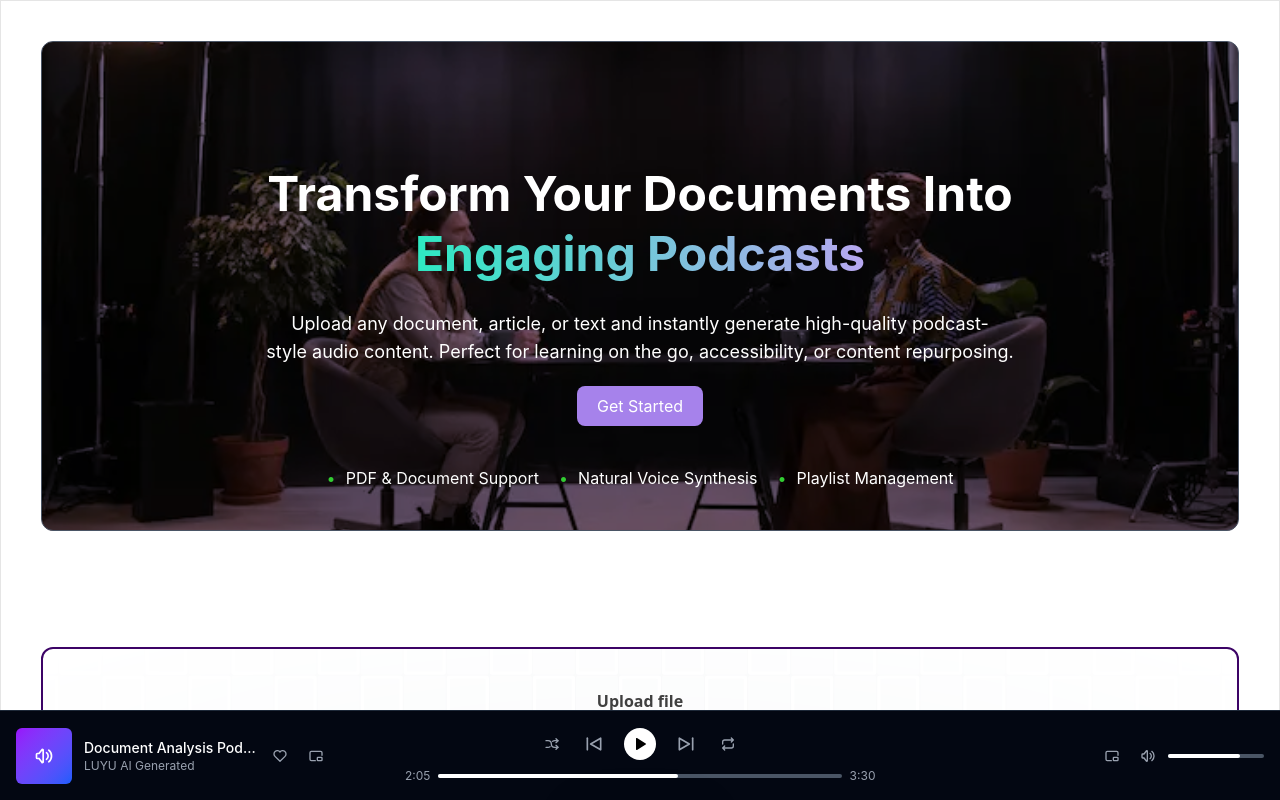
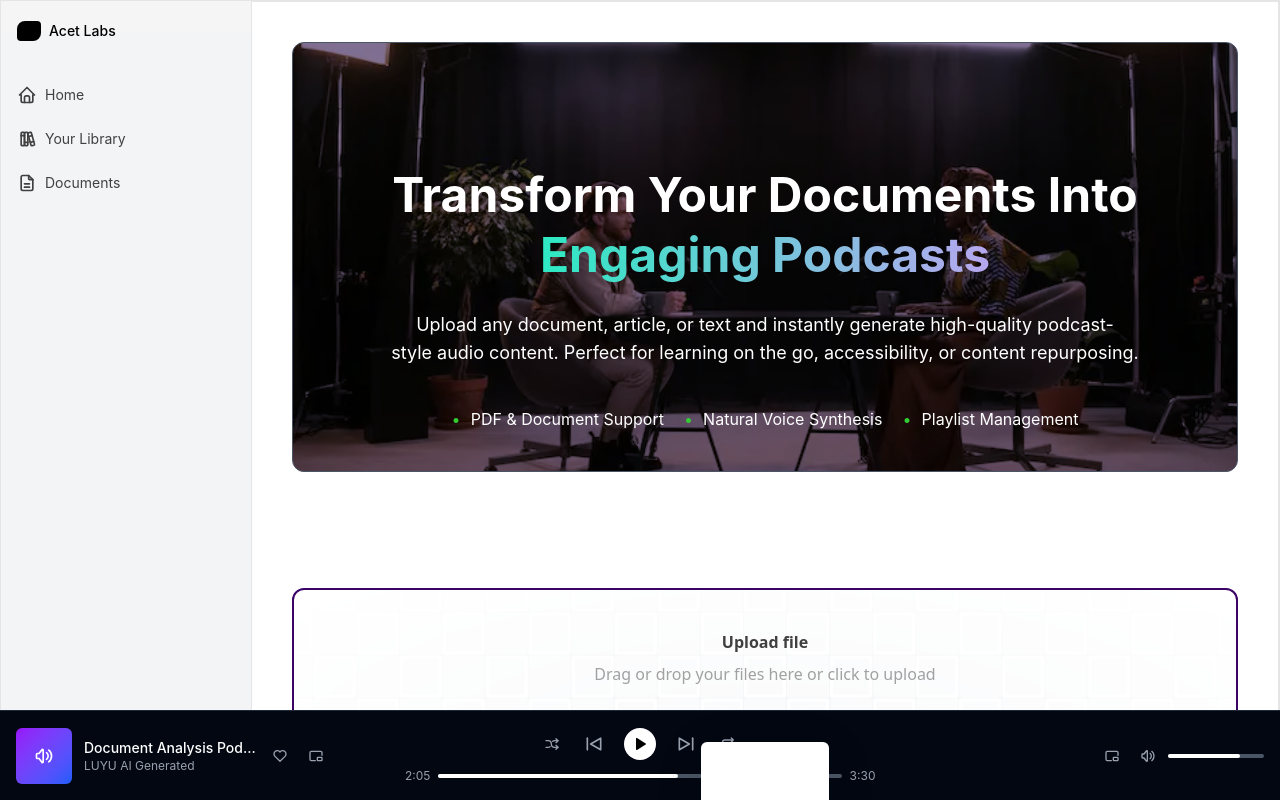
Before and after one commit to liyunze-coding/luyu_frontend, a React (Vite) app: page / in a window 1280 px wide. Shown: the top 800 px of the page. Built offline with nearby package versions, Linux system fonts and the light colour scheme.

Commit message:
added back navbar, send to gen script

```diff
--- a/src/components/home/CreateNewAudio.tsx
+++ b/src/components/home/CreateNewAudio.tsx
@@ -20,7 +20,7 @@ export function CreateNewAudio() {
 				const formData = new FormData();
 				formData.append("file", file);
 
-				const response = await fetch(`${apiUrl}/document/upload`, {
+				const response = await fetch(`${apiUrl}/document/gen-script`, {
 					method: "POST",
 					body: formData,
 				});
--- a/src/components/home/Hero.tsx
+++ b/src/components/home/Hero.tsx
@@ -29,14 +29,6 @@ export function Hero() {
 					learning on the go, accessibility, or content repurposing.
 				</p>
 			</div>
-			<div className="mt-5 flex flex-row gap-5">
-				<button className="bg-primary hover:text-primary cursor-pointer rounded-lg px-5 py-2 text-white transition-colors duration-150 hover:bg-white">
-					Get Started
-				</button>
-				{/* <button className="bg-secondary hover:text-secondary cursor-pointer rounded-lg border border-solid border-gray-600 px-5 py-2 text-white transition-colors duration-150 hover:bg-gray-100">
-					Watch Demo
-				</button> */}
-			</div>
 
 			<ul
 				className={cn(
--- a/src/routes/__root.tsx
+++ b/src/routes/__root.tsx
@@ -2,7 +2,7 @@ import { Outlet, createRootRoute } from "@tanstack/react-router";
 // import { TanStackRouterDevtoolsPanel } from '@tanstack/react-router-devtools'
 // import { TanstackDevtools } from '@tanstack/react-devtools'
 
-// import { Header } from "../components/Header";
+import { Header } from "../components/Header";
 import Footer from "@/components/Footer/Footer";
 import { CurrentlyPlaying } from "@/components/ui/currently-playing";
 
@@ -10,12 +10,10 @@ export const Route = createRootRoute({
 	component: () => (
 		<>
 			<CurrentlyPlaying />
-			<div className="flex flex-1">
-				<div className="mb-[69px] flex h-[calc(100%-70px)] w-full flex-1 flex-col gap-2 border border-neutral-200 bg-white text-white dark:border-neutral-700 dark:bg-neutral-900">
-					<Outlet />
-					<Footer />
-				</div>
-			</div>
+			<Header>
+				<Outlet />
+				<Footer />
+			</Header>
 
 			{/* <TanstackDevtools
         config={{
```
